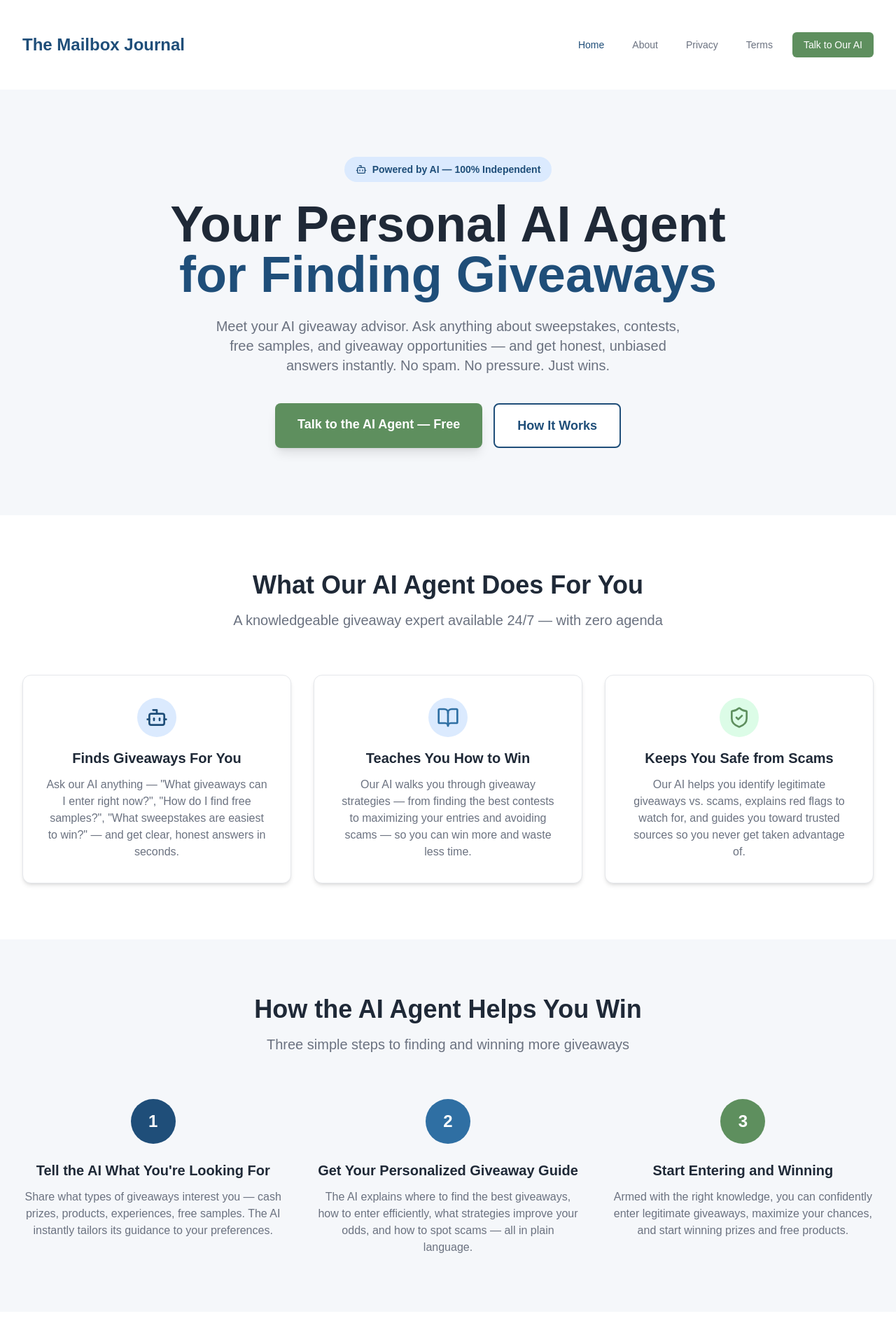
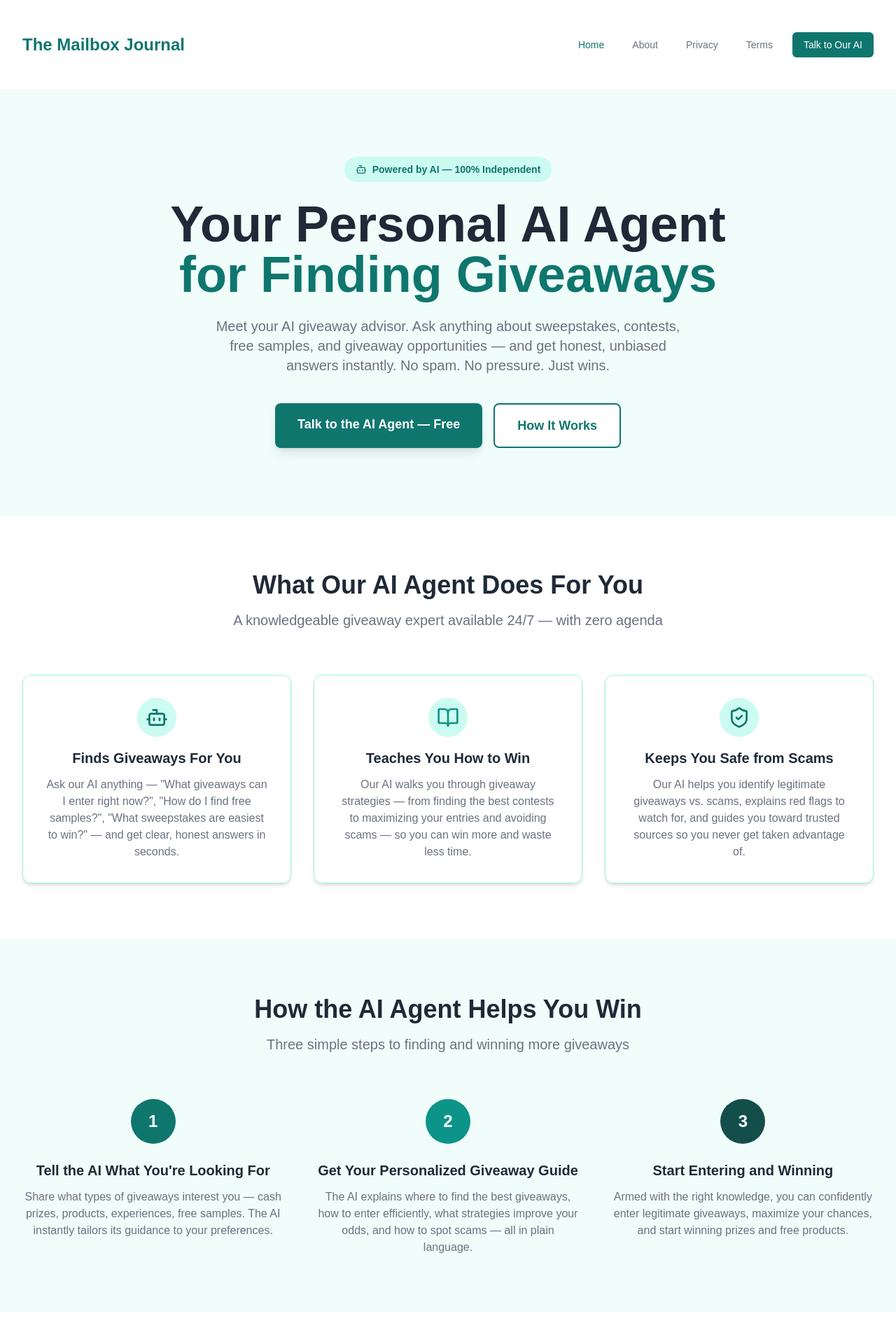
Before and after one commit to Textingman/push-mailboxjournal, a Next.js app: page / in a window 1280 px wide. Shown: the top 1920 px of the page at 70% size. Built offline with nearby package versions, Linux system fonts and the light colour scheme.

Commit message:
Apply Teal color scheme, fix metadata and page colors

```diff
--- a/app/components/Navbar.tsx
+++ b/app/components/Navbar.tsx
@@ -7,7 +7,7 @@ export default function Navbar() {
   const pathname = usePathname();
 
   const linkColor = (href: string) =>
-    pathname === href ? '#1F4E79' : '#6B7280';
+    pathname === href ? '#0F766E' : '#6B7280';
 
   return (
     <nav className="bg-white shadow-sm">
@@ -15,7 +15,7 @@ export default function Navbar() {
         <div className="flex justify-between items-center h-32">
           <div className="flex items-center">
             <Link href="/" className="flex-shrink-0">
-              <span className="text-2xl font-bold" style={{ color: '#1F4E79' }}>The Mailbox Journal</span>
+              <span className="text-2xl font-bold" style={{ color: '#0F766E' }}>The Mailbox Journal</span>
             </Link>
           </div>
           <div className="hidden md:block">
@@ -32,7 +32,7 @@ export default function Navbar() {
               <Link href="/terms" style={{ color: linkColor('/terms') }} className="hover:opacity-80 px-3 py-2 rounded-md text-sm font-medium">
                 Terms
               </Link>
-              <Link href="/signup" className="text-white px-4 py-2 rounded-md text-sm font-medium" style={{ backgroundColor: '#5E8F5E' }}>
+              <Link href="/signup" className="text-white px-4 py-2 rounded-md text-sm font-medium" style={{ backgroundColor: '#0F766E' }}>
                 Talk to Our AI
               </Link>
             </div>
--- a/app/layout.tsx
+++ b/app/layout.tsx
@@ -13,8 +13,8 @@ const geistMono = Geist_Mono({
 });
 
 export const metadata: Metadata = {
-  title: "The Mailbox Journal - Your AI Agent for Benefits Education",
-  description: "Meet your personal AI benefits advisor. Get instant, unbiased answers to all your benefits questions — coverage, costs, enrollment, and more. No salespeople. No pressure.",
+  title: "The Mailbox Journal - Your AI Agent for Giveaways & Sweepstakes",
+  description: "Meet your personal AI giveaway advisor. Find legitimate sweepstakes, contests, and free samples. No spam. No scams. Just honest guidance to help you discover and win more.",
 };
 
 export default function RootLayout({
--- a/app/page.tsx
+++ b/app/page.tsx
@@ -10,16 +10,16 @@ export default function HomePage() {
       <Navbar />
 
       {/* Hero Section */}
-      <section style={{ backgroundColor: '#F5F7FA' }} className="py-24">
+      <section style={{ backgroundColor: '#F0FDFA' }} className="py-24">
         <div className="max-w-7xl mx-auto px-4 sm:px-6 lg:px-8">
           <div className="text-center">
-            <div className="inline-flex items-center gap-2 px-4 py-2 rounded-full text-sm font-semibold mb-6" style={{ backgroundColor: '#DBEAFE', color: '#1F4E79' }}>
+            <div className="inline-flex items-center gap-2 px-4 py-2 rounded-full text-sm font-semibold mb-6" style={{ backgroundColor: '#CCFBF1', color: '#0F766E' }}>
               <Bot className="w-4 h-4" />
               Powered by AI — 100% Independent
             </div>
             <h1 className="text-5xl font-extrabold sm:text-6xl md:text-7xl" style={{ color: '#1F2937' }}>
               Your Personal AI Agent
-              <span className="block" style={{ color: '#1F4E79' }}>for Finding Giveaways</span>
+              <span className="block" style={{ color: '#0F766E' }}>for Finding Giveaways</span>
             </h1>
             <p className="mt-6 max-w-2xl mx-auto text-xl" style={{ color: '#6B7280' }}>
               Meet your AI giveaway advisor. Ask anything about sweepstakes, contests, free samples, and giveaway opportunities — and get honest, unbiased answers instantly. No spam. No pressure. Just wins.
@@ -28,14 +28,14 @@ export default function HomePage() {
               <Link
                 href="/signup"
                 className="px-8 py-4 text-white text-lg font-semibold rounded-lg shadow-lg transition-opacity hover:opacity-90"
-                style={{ backgroundColor: '#5E8F5E' }}
+                style={{ backgroundColor: '#0F766E' }}
               >
                 Talk to the AI Agent — Free
               </Link>
               <Link
                 href="/about"
                 className="px-8 py-4 text-lg font-semibold rounded-lg transition-opacity hover:opacity-90 border-2"
-                style={{ color: '#1F4E79', borderColor: '#1F4E79', backgroundColor: '#FFFFFF' }}
+                style={{ color: '#0F766E', borderColor: '#0F766E', backgroundColor: '#FFFFFF' }}
               >
                 How It Works
               </Link>
@@ -55,10 +55,10 @@ export default function HomePage() {
           </div>
 
           <div className="grid md:grid-cols-3 gap-8">
-            <div className="bg-white p-8 rounded-xl shadow-md hover:shadow-xl transition-shadow border" style={{ borderColor: '#E5E7EB' }}>
+            <div className="bg-white p-8 rounded-xl shadow-md hover:shadow-xl transition-shadow border" style={{ borderColor: '#99F6E4' }}>
               <div className="flex justify-center mb-4">
-                <div className="w-14 h-14 rounded-full flex items-center justify-center" style={{ backgroundColor: '#DBEAFE' }}>
-                  <Bot className="w-8 h-8" style={{ color: '#1F4E79' }} />
+                <div className="w-14 h-14 rounded-full flex items-center justify-center" style={{ backgroundColor: '#CCFBF1' }}>
+                  <Bot className="w-8 h-8" style={{ color: '#0F766E' }} />
                 </div>
               </div>
               <h3 className="text-xl font-semibold text-center mb-3" style={{ color: '#1F2937' }}>
@@ -69,10 +69,10 @@ export default function HomePage() {
               </p>
             </div>
 
-            <div className="bg-white p-8 rounded-xl shadow-md hover:shadow-xl transition-shadow border" style={{ borderColor: '#E5E7EB' }}>
+            <div className="bg-white p-8 rounded-xl shadow-md hover:shadow-xl transition-shadow border" style={{ borderColor: '#99F6E4' }}>
               <div className="flex justify-center mb-4">
-                <div className="w-14 h-14 rounded-full flex items-center justify-center" style={{ backgroundColor: '#DBEAFE' }}>
-                  <BookOpen className="w-8 h-8" style={{ color: '#2F6FA3' }} />
+                <div className="w-14 h-14 rounded-full flex items-center justify-center" style={{ backgroundColor: '#CCFBF1' }}>
+                  <BookOpen className="w-8 h-8" style={{ color: '#0D9488' }} />
                 </div>
               </div>
               <h3 className="text-xl font-semibold text-center mb-3" style={{ color: '#1F2937' }}>
@@ -83,10 +83,10 @@ export default function HomePage() {
               </p>
             </div>
 
-            <div className="bg-white p-8 rounded-xl shadow-md hover:shadow-xl transition-shadow border" style={{ borderColor: '#E5E7EB' }}>
+            <div className="bg-white p-8 rounded-xl shadow-md hover:shadow-xl transition-shadow border" style={{ borderColor: '#99F6E4' }}>
               <div className="flex justify-center mb-4">
-                <div className="w-14 h-14 rounded-full flex items-center justify-center" style={{ backgroundColor: '#dcfce7' }}>
-                  <ShieldCheck className="w-8 h-8" style={{ color: '#5E8F5E' }} />
+                <div className="w-14 h-14 rounded-full flex items-center justify-center" style={{ backgroundColor: '#CCFBF1' }}>
+                  <ShieldCheck className="w-8 h-8" style={{ color: '#0F766E' }} />
                 </div>
               </div>
               <h3 className="text-xl font-semibold text-center mb-3" style={{ color: '#1F2937' }}>
@@ -101,7 +101,7 @@ export default function HomePage() {
       </section>
 
       {/* How It Works Section */}
-      <section style={{ backgroundColor: '#F5F7FA' }} className="py-20">
+      <section style={{ backgroundColor: '#F0FDFA' }} className="py-20">
         <div className="max-w-7xl mx-auto px-4 sm:px-6 lg:px-8">
           <div className="text-center mb-16">
             <h2 className="text-4xl font-bold" style={{ color: '#1F2937' }}>How the AI Agent Helps You Win</h2>
@@ -112,7 +112,7 @@ export default function HomePage() {
 
           <div className="grid md:grid-cols-3 gap-12">
             <div className="text-center">
-              <div className="w-16 h-16 rounded-full flex items-center justify-center mx-auto mb-6 text-2xl font-bold text-white" style={{ backgroundColor: '#1F4E79' }}>
+              <div className="w-16 h-16 rounded-full flex items-center justify-center mx-auto mb-6 text-2xl font-bold text-white" style={{ backgroundColor: '#0F766E' }}>
                 1
               </div>
               <h3 className="text-xl font-bold mb-3" style={{ color: '#1F2937' }}>Tell the AI What You're Looking For</h3>
@@ -122,7 +122,7 @@ export default function HomePage() {
             </div>
 
             <div className="text-center">
-              <div className="w-16 h-16 rounded-full flex items-center justify-center mx-auto mb-6 text-2xl font-bold text-white" style={{ backgroundColor: '#2F6FA3' }}>
+              <div className="w-16 h-16 rounded-full flex items-center justify-center mx-auto mb-6 text-2xl font-bold text-white" style={{ backgroundColor: '#0D9488' }}>
                 2
               </div>
               <h3 className="text-xl font-bold mb-3" style={{ color: '#1F2937' }}>Get Your Personalized Giveaway Guide</h3>
@@ -132,7 +132,7 @@ export default function HomePage() {
             </div>
 
             <div className="text-center">
-              <div className="w-16 h-16 rounded-full flex items-center justify-center mx-auto mb-6 text-2xl font-bold text-white" style={{ backgroundColor: '#5E8F5E' }}>
+              <div className="w-16 h-16 rounded-full flex items-center justify-center mx-auto mb-6 text-2xl font-bold text-white" style={{ backgroundColor: '#134E4A' }}>
                 3
               </div>
               <h3 className="text-xl font-bold mb-3" style={{ color: '#1F2937' }}>Start Entering and Winning</h3>
@@ -162,13 +162,13 @@ export default function HomePage() {
               { q: "How can I get free product samples?", a: "Free samples are available from brand websites, sampling programs like PINCHme and SampleSource, retailer programs, and social media brand pages. I can guide you through the best ways to sign up for legitimate sample programs and what to expect..." },
               { q: "How do I organize my giveaway entries to win more?", a: "Staying organized is key to winning more giveaways. I can help you set up a simple tracking system, identify daily entry giveaways worth bookmarking, and create a routine that lets you enter consistently without it taking over your day..." },
             ].map((item, i) => (
-              <div key={i} className="rounded-xl overflow-hidden border" style={{ borderColor: '#E5E7EB' }}>
-                <div className="p-4 flex items-start gap-3" style={{ backgroundColor: '#F5F7FA' }}>
+              <div key={i} className="rounded-xl overflow-hidden border" style={{ borderColor: '#99F6E4' }}>
+                <div className="p-4 flex items-start gap-3" style={{ backgroundColor: '#F0FDFA' }}>
                   <span className="text-lg">👤</span>
                   <p className="font-semibold" style={{ color: '#1F2937' }}>{item.q}</p>
                 </div>
                 <div className="p-4 flex items-start gap-3 bg-white">
-                  <Bot className="w-5 h-5 mt-0.5 flex-shrink-0" style={{ color: '#1F4E79' }} />
+                  <Bot className="w-5 h-5 mt-0.5 flex-shrink-0" style={{ color: '#0F766E' }} />
                   <p style={{ color: '#6B7280' }}>{item.a}</p>
                 </div>
               </div>
@@ -180,7 +180,7 @@ export default function HomePage() {
       {/* CTA Section */}
       <section className="py-20">
         <div className="max-w-7xl mx-auto px-4 sm:px-6 lg:px-8">
-          <div className="rounded-2xl shadow-2xl overflow-hidden" style={{ background: 'linear-gradient(135deg, #1F4E79 0%, #2F6FA3 100%)' }}>
+          <div className="rounded-2xl shadow-2xl overflow-hidden" style={{ background: 'linear-gradient(135deg, #134E4A 0%, #0F766E 100%)' }}>
             <div className="px-6 py-16 sm:px-12 sm:py-20 text-center">
               <Bot className="w-16 h-16 text-white mx-auto mb-6" />
               <h2 className="text-4xl font-bold text-white mb-6">
@@ -192,7 +192,7 @@ export default function HomePage() {
               <Link
                 href="/signup"
                 className="inline-block px-8 py-4 text-lg font-semibold rounded-lg shadow-lg transition-opacity hover:opacity-90"
-                style={{ backgroundColor: '#5E8F5E', color: '#FFFFFF' }}
+                style={{ backgroundColor: '#FFFFFF', color: '#0F766E' }}
               >
                 Talk to the AI Agent — Free
               </Link>
```
Also changed, not shown: app/components/Footer.tsx (+12 -12 lines).
